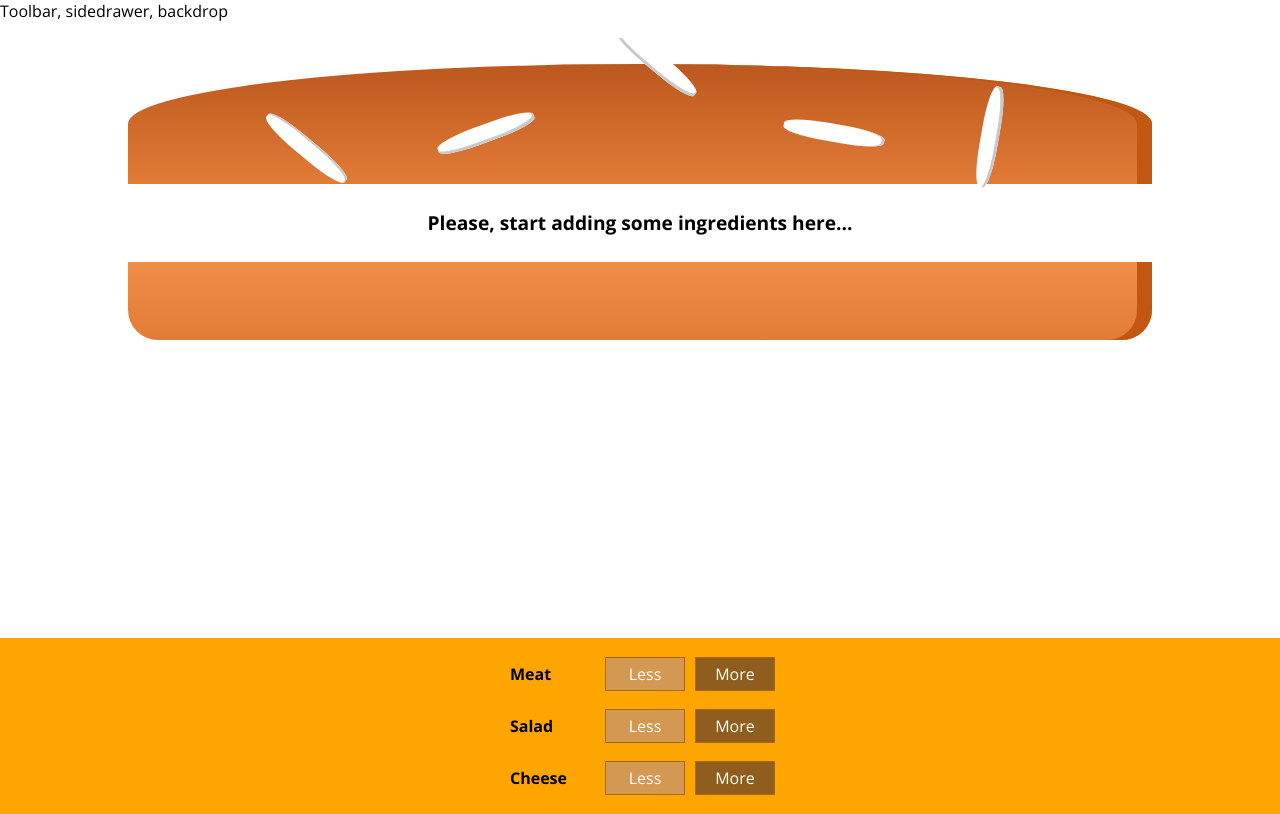
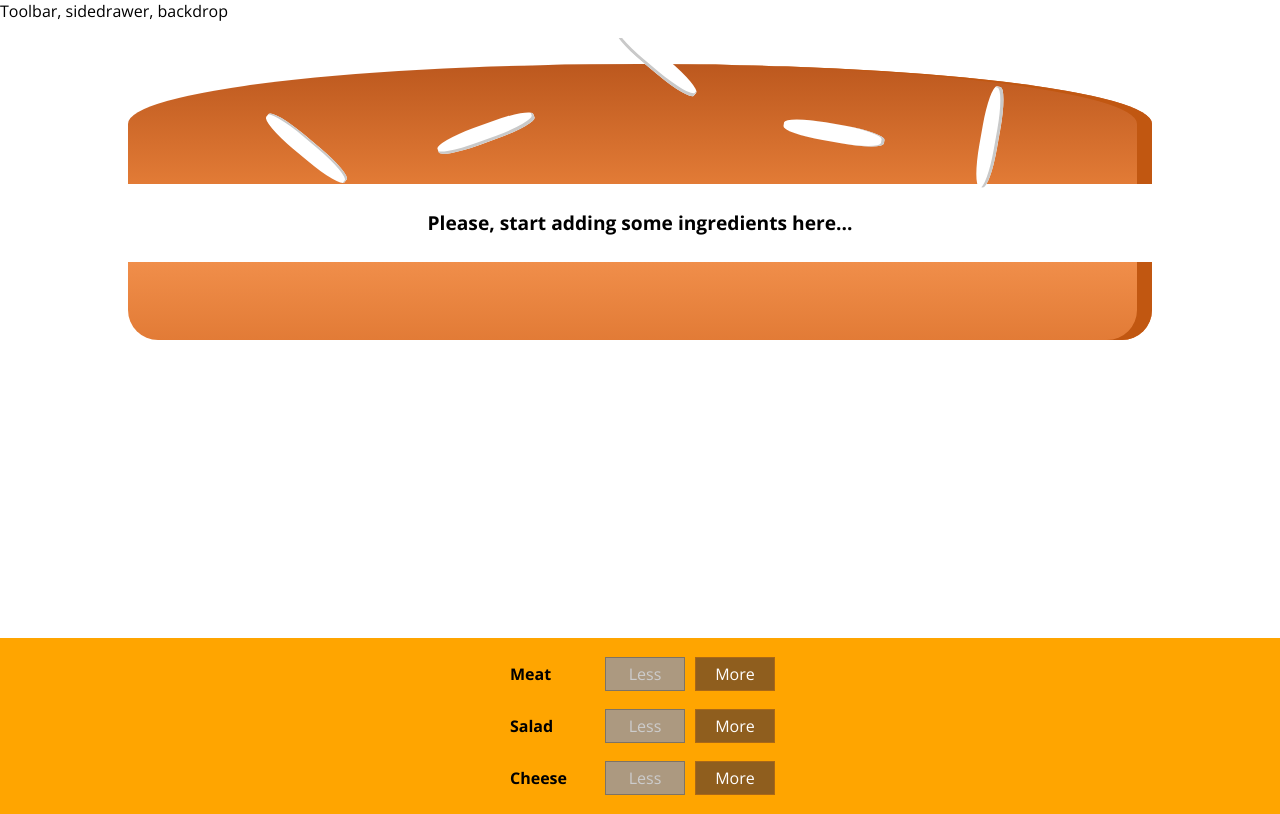
Before and after one commit to ican17/BurgerBuilder, a React (Create React App) app: page / in a window 1280 px wide. Built offline with nearby package versions, Linux system fonts and the light colour scheme.

Commit message:
Removing an ingredient

```diff
--- a/src/components/Burger/BuildControls/BuildControl/BuildControl.js
+++ b/src/components/Burger/BuildControls/BuildControl/BuildControl.js
@@ -5,7 +5,7 @@ function BuildControl(props) {
     return (
         <div className={classes.BuildControl}>
             <div className={classes.Label}>{props.label}</div>
-            <button className={classes.Less}>Less</button>
+            <button className={classes.Less} onClick={props.removed} disabled = {props.disabled}>Less</button>
             <button className={classes.More} onClick={props.added}>More</button>
         </div>
     )
--- a/src/components/Burger/BuildControls/BuildControls.js
+++ b/src/components/Burger/BuildControls/BuildControls.js
@@ -13,7 +13,9 @@ function BuildControls(props) {
             {BUILD_CONTROLS.map(ctr => <BuildControl
                 label={ctr.label}
                 key={ctr.label}
-                added={() => props.ingredientAdded(ctr.type)} />)}
+                added={() => props.ingredientAdded(ctr.type)}
+                removed={() => props.ingredientRemoved(ctr.type)}
+                disabled = {props.disabledInfo[ctr.type]}/>)}
         </div>
     )
 }
--- a/src/components/Burger/Burger.js
+++ b/src/components/Burger/Burger.js
@@ -3,6 +3,7 @@ import classes from '../Burger/Burger.module.css';
 import BurgerIngredient from '../Burger/BurgerIngredient/BurgerIngredient';
 
 function Burger(props) {
+   // console.log(props.ingredients)
     let transformedIngredients = Object.keys(props.ingredients)
     .map(igKey => {
         const length =props.ingredients[igKey];
--- a/src/containers/BurgerBuilder/BurgerBuilder.js
+++ b/src/containers/BurgerBuilder/BurgerBuilder.js
@@ -24,14 +24,31 @@ class BurgerBuilder extends Component{
         updatedIngredients[type] ++;
         const newPrice = this.state.totalPrice + INGREDIENTS_PRICES[type];
         this.setState({ingredients: updatedIngredients, totalPrice: newPrice});
+    }
 
+    removeIngredientHandler = (type) => {
+        if(this.state.ingredients[type] === 0){
+            return;
+        }
+        const updatedIngredients = {...this.state.ingredients};
+        updatedIngredients[type] --;
+        const newPrice = this.state.totalPrice - INGREDIENTS_PRICES[type];
+        this.setState({ingredients: updatedIngredients, totalPrice: newPrice});
     }
     render(){
+        const disabledInfo = {...this.state.ingredients};
+        for (const key in disabledInfo) {
+            if (disabledInfo.hasOwnProperty(key)) {
+                disabledInfo[key] = disabledInfo[key] === 0;
+            }
+        }
         return (
             <Aux>
                 <Burger ingredients = {this.state.ingredients}/>
                 <BuildControls
-                ingredientAdded = {this.addIngredientHandler}/>
+                ingredientAdded = {this.addIngredientHandler}
+                ingredientRemoved = {this.removeIngredientHandler}
+                disabledInfo = {disabledInfo}/>
             </Aux>
         )
     }
```
